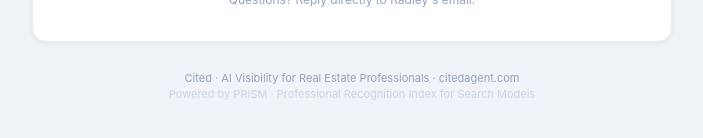
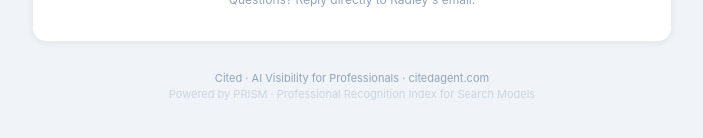
Before and after one commit to radleyraven/cited-dashboard, a Next.js app: page /30-days in a window 1280 px wide. Shown: the part 2122-2260 px from the top of the page, without its empty margins (288-991 px from the left). Built offline with nearby package versions, Linux system fonts and the light colour scheme.

Commit message:
Global: 'Real Estate Professionals' → 'Professionals' across all non-guide pages and email templates

```diff
--- a/src/app/30-days/page.tsx
+++ b/src/app/30-days/page.tsx
@@ -57,7 +57,7 @@ export default function ThirtyDaysPage() {
       <header style={{ background: '#0A1929', padding: '20px 28px', display: 'flex', alignItems: 'center', justifyContent: 'space-between' }}>
         <div>
           <div style={{ fontSize: '20px', fontWeight: 800, letterSpacing: '5px', color: '#00BFA6' }}>CITED</div>
-          <div style={{ fontSize: '10px', color: '#4a6380', letterSpacing: '1.5px', textTransform: 'uppercase', marginTop: '3px' }}>AI Visibility for Real Estate Professionals</div>
+          <div style={{ fontSize: '10px', color: '#4a6380', letterSpacing: '1.5px', textTransform: 'uppercase', marginTop: '3px' }}>AI Visibility for Professionals</div>
         </div>
         <div style={{ fontSize: '11px', color: '#4a6380' }}>
           Powered by <span style={{ color: '#00BFA6', fontWeight: 700 }}>PRISM</span>
@@ -200,7 +200,7 @@ export default function ThirtyDaysPage() {
         </div>
 
         <div style={{ textAlign: 'center', marginTop: '28px', fontSize: '11px', color: '#94a3b8' }}>
-          Cited · AI Visibility for Real Estate Professionals · citedagent.com<br />
+          Cited · AI Visibility for Professionals · citedagent.com<br />
           <span style={{ color: '#cbd5e1' }}>Powered by PRISM · Professional Recognition Index for Search Models</span>
         </div>
       </main>
--- a/src/app/how-it-works/page.tsx
+++ b/src/app/how-it-works/page.tsx
@@ -49,7 +49,7 @@ export default function HowItWorksPage() {
           <a href="/" style={{ textDecoration: 'none' }}>
             <div style={{ fontSize: '20px', fontWeight: 800, letterSpacing: '5px', color: '#00BFA6' }}>CITED</div>
           </a>
-          <div style={{ fontSize: '10px', color: '#4a6380', letterSpacing: '1.5px', textTransform: 'uppercase', marginTop: '3px' }}>AI Visibility for Real Estate Professionals</div>
+          <div style={{ fontSize: '10px', color: '#4a6380', letterSpacing: '1.5px', textTransform: 'uppercase', marginTop: '3px' }}>AI Visibility for Professionals</div>
         </div>
         <div style={{ fontSize: '11px', color: '#4a6380' }}>Powered by <span style={{ color: '#00BFA6', fontWeight: 700 }}>PRISM</span></div>
       </header>
@@ -287,7 +287,7 @@ export default function HowItWorksPage() {
             <a href="/privacy" style={{ color: '#64748b', textDecoration: 'none', marginRight: '16px' }}>Privacy Policy</a>
             <a href="/terms" style={{ color: '#64748b', textDecoration: 'none' }}>Terms of Service</a>
           </div>
-          Cited · AI Visibility for Real Estate Professionals · citedagent.com<br />
+          Cited · AI Visibility for Professionals · citedagent.com<br />
           <span style={{ color: '#cbd5e1' }}>Powered by PRISM · Professional Recognition Index for Search Models</span>
         </div>
 
--- a/src/app/intake/page.tsx
+++ b/src/app/intake/page.tsx
@@ -256,7 +256,7 @@ function IntakeForm() {
           </p>
 
           <p style={{ fontSize: "12px", color: "#4a6380" }}>
-            Cited · AI Visibility for Real Estate Professionals · citedagent.com
+            Cited · AI Visibility for Professionals · citedagent.com
           </p>
         </div>
       </div>
--- a/src/app/privacy/page.tsx
+++ b/src/app/privacy/page.tsx
@@ -8,7 +8,7 @@ export default function PrivacyPolicyPage() {
           <a href="/" style={{ textDecoration: 'none' }}>
             <div style={{ fontSize: '20px', fontWeight: 800, letterSpacing: '5px', color: '#00BFA6' }}>CITED</div>
           </a>
-          <div style={{ fontSize: '10px', color: '#4a6380', letterSpacing: '1.5px', textTransform: 'uppercase', marginTop: '3px' }}>AI Visibility for Real Estate Professionals</div>
+          <div style={{ fontSize: '10px', color: '#4a6380', letterSpacing: '1.5px', textTransform: 'uppercase', marginTop: '3px' }}>AI Visibility for Professionals</div>
         </div>
         <div style={{ fontSize: '11px', color: '#4a6380' }}>Powered by <span style={{ color: '#00BFA6', fontWeight: 700 }}>PRISM</span></div>
       </header>
@@ -142,7 +142,7 @@ export default function PrivacyPolicyPage() {
             <a href="/terms" style={{ color: '#64748b', textDecoration: 'none' }}>Terms of Service</a>
           </div>
           <div style={{ marginTop: '8px' }}>
-            Cited · AI Visibility for Real Estate Professionals · <a href="https://citedagent.com" style={{ color: '#94a3b8' }}>citedagent.com</a>
+            Cited · AI Visibility for Professionals · <a href="https://citedagent.com" style={{ color: '#94a3b8' }}>citedagent.com</a>
           </div>
         </div>
 
--- a/src/app/score/[slug]/page.tsx
+++ b/src/app/score/[slug]/page.tsx
@@ -111,7 +111,7 @@ export default async function ScorePage({ params }: { params: Promise<{ slug: st
       <header style={{ background: '#0A1929', padding: '20px 28px', display: 'flex', alignItems: 'center', justifyContent: 'space-between' }}>
         <div>
           <div style={{ fontSize: '20px', fontWeight: 800, letterSpacing: '5px', color: '#00BFA6' }}>CITED</div>
-          <div style={{ fontSize: '10px', color: '#4a6380', letterSpacing: '1.5px', textTransform: 'uppercase', marginTop: '3px' }}>{isVariantB ? 'AI Citation Optimization for Real Estate Professionals' : 'AI Visibility for Real Estate Professionals'}</div>
+          <div style={{ fontSize: '10px', color: '#4a6380', letterSpacing: '1.5px', textTransform: 'uppercase', marginTop: '3px' }}>{isVariantB ? 'AI Citation Optimization for Professionals' : 'AI Visibility for Professionals'}</div>
         </div>
         <div style={{ fontSize: '11px', color: '#4a6380', textAlign: 'right' }}>
           Powered by <span style={{ color: '#00BFA6', fontWeight: 700 }}>PRISM</span>
@@ -331,7 +331,7 @@ export default async function ScorePage({ params }: { params: Promise<{ slug: st
             <a href="/privacy" style={{ color: '#64748b', textDecoration: 'none', marginRight: '16px' }}>Privacy Policy</a>
             <a href="/terms" style={{ color: '#64748b', textDecoration: 'none' }}>Terms of Service</a>
           </div>
-          Cited · AI Visibility for Real Estate Professionals · citedagent.com
+          Cited · AI Visibility for Professionals · citedagent.com
           <br />
           <span style={{ color: '#cbd5e1' }}>Powered by PRISM · Professional Recognition Index for Search Models</span>
         </div>
--- a/src/app/terms/page.tsx
+++ b/src/app/terms/page.tsx
@@ -8,7 +8,7 @@ export default function TermsOfServicePage() {
           <a href="/" style={{ textDecoration: 'none' }}>
             <div style={{ fontSize: '20px', fontWeight: 800, letterSpacing: '5px', color: '#00BFA6' }}>CITED</div>
           </a>
-          <div style={{ fontSize: '10px', color: '#4a6380', letterSpacing: '1.5px', textTransform: 'uppercase', marginTop: '3px' }}>AI Visibility for Real Estate Professionals</div>
+          <div style={{ fontSize: '10px', color: '#4a6380', letterSpacing: '1.5px', textTransform: 'uppercase', marginTop: '3px' }}>AI Visibility for Professionals</div>
         </div>
         <div style={{ fontSize: '11px', color: '#4a6380' }}>Powered by <span style={{ color: '#00BFA6', fontWeight: 700 }}>PRISM</span></div>
       </header>
@@ -154,7 +154,7 @@ export default function TermsOfServicePage() {
             <a href="/terms" style={{ color: '#64748b', textDecoration: 'none' }}>Terms of Service</a>
           </div>
           <div style={{ marginTop: '8px' }}>
-            Cited · AI Visibility for Real Estate Professionals · <a href="https://citedagent.com" style={{ color: '#94a3b8' }}>citedagent.com</a>
+            Cited · AI Visibility for Professionals · <a href="https://citedagent.com" style={{ color: '#94a3b8' }}>citedagent.com</a>
           </div>
         </div>
 
```
